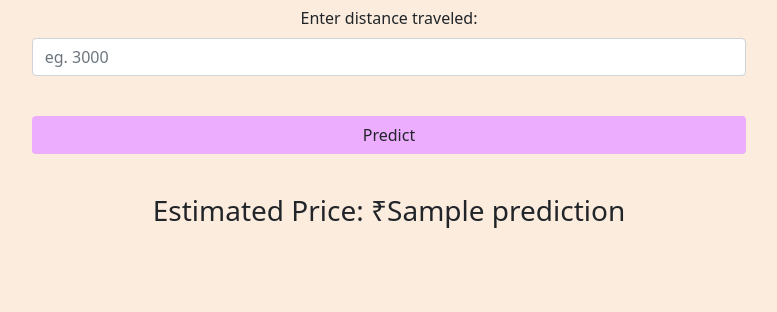
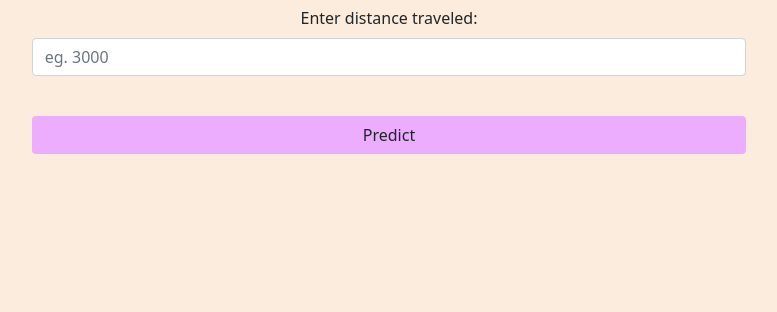
Before and after one commit to chirag-dudhrejia/car_price_predictior, a Flask app: template templates/index.html in a window 1280 px wide. Shown: the part 488-800 px from the top of the page, without its empty margins (251-1028 px from the left). Run offline with Flask 3, Linux system fonts and the light colour scheme; the template is opened without the code that fills it: most values are stand-ins (such as "Sample title", 1, 10 or a date in 2020); parts of the project's set-up code (start-up, migrations or seed data) failed here and were passed over.

Commit message:
modified

```diff
--- a/templates/index.html
+++ b/templates/index.html
@@ -86,16 +86,10 @@
 
         <div class="mb-3 text-center">
             <label for="km_travelled" class="form-label">Enter distance traveled:</label>
-            <input type="number" class="form-control", name="km_travelled" id="km_travelled" placeholder="eg. 3000" required>
+            <input type="number" class="form-control" name="km_travelled" id="km_travelled" placeholder="eg. 3000" required>
         </div>
         <button class="btn w-100 mt-4" type="submit">Predict</button>
       </form>
-
-      <div class="text-center mt-4">
-        {% if prediction %}
-            <p class="h3">Estimated Price: ₹{{ prediction }}</p>
-        {% endif %}
-      </div>
     </div>
 
 
```
